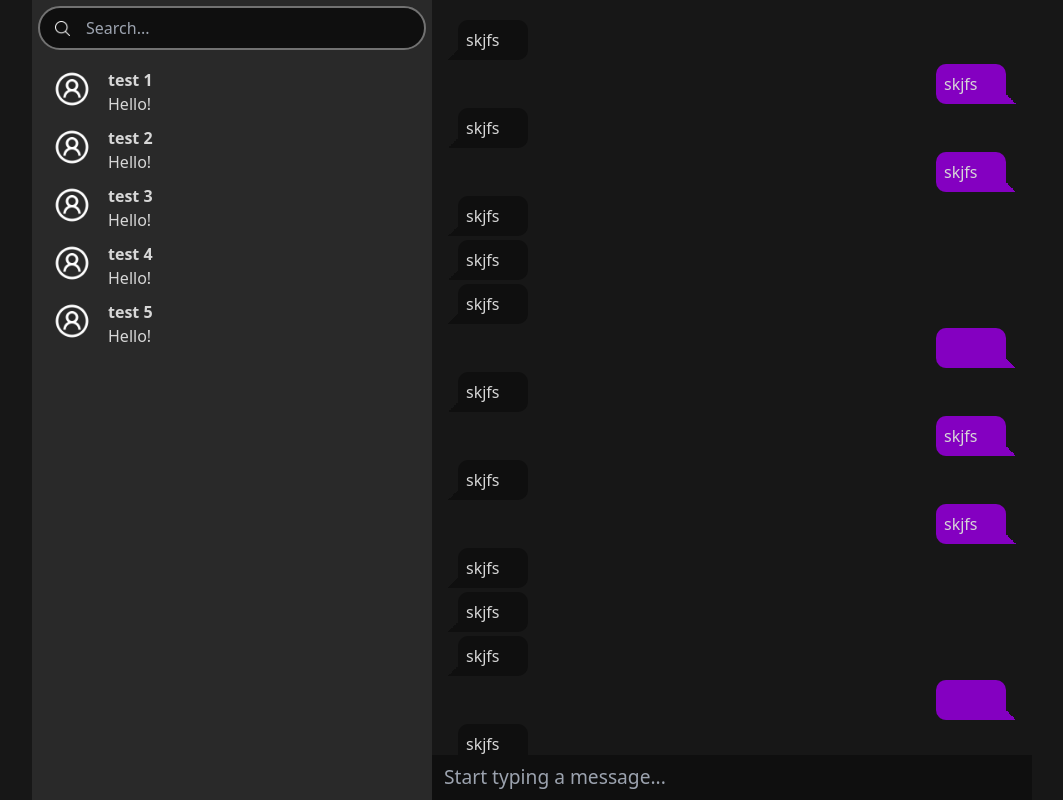
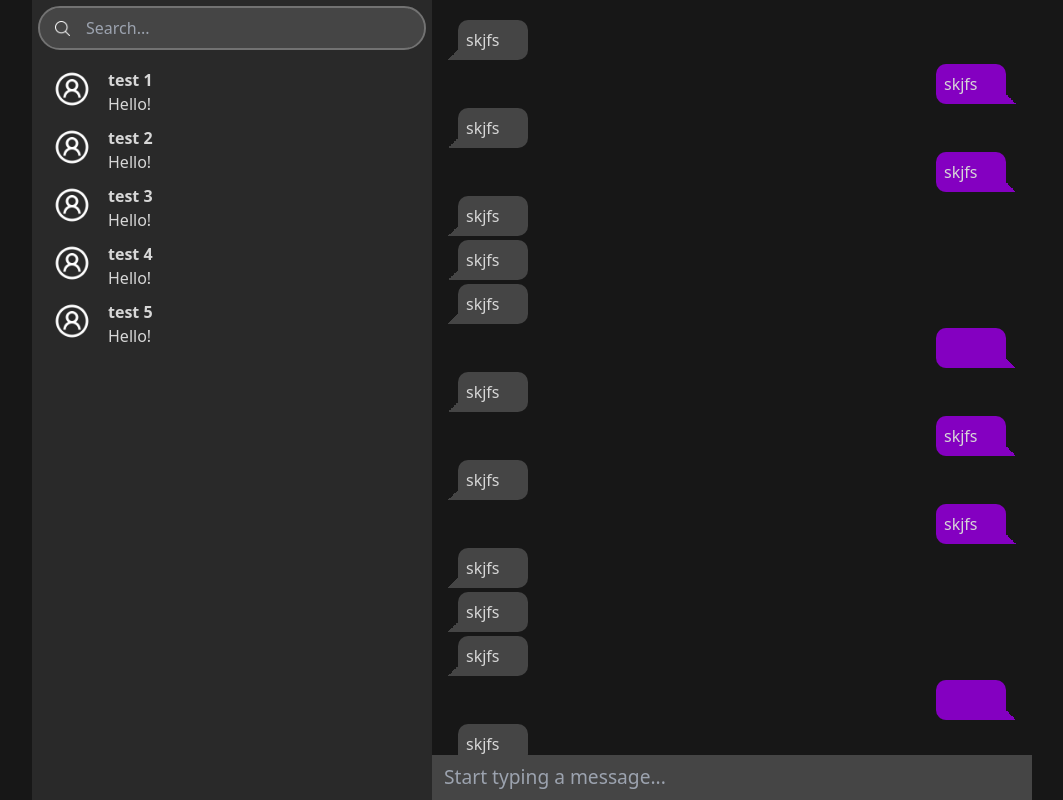
Before and after one commit to udborets/chat-app, a Next.js app in the folder client/: page / in a window 1280 px wide. Shown: the whole page, without its empty margins (108-1171 px from the left). Built offline with nearby package versions, Linux system fonts and the light colour scheme.

Commit message:
change message bg css var

```diff
--- a/client/styles/global.scss
+++ b/client/styles/global.scss
@@ -33,7 +33,7 @@
   --text-main: rgb(215, 215, 215);
   --chats-bg: rgb(41, 41, 41);
   --color-bg: rgb(132, 0, 193);
-  --message-bg: rgb(15, 15, 15);
+  --message-bg: rgb(69, 69, 69);
   --chats-bg-hover: rgb(57, 57, 57);
 }
 
```
